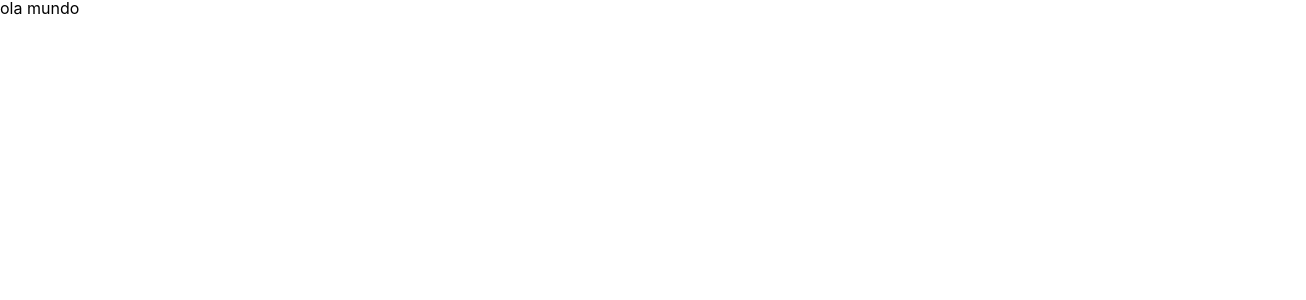
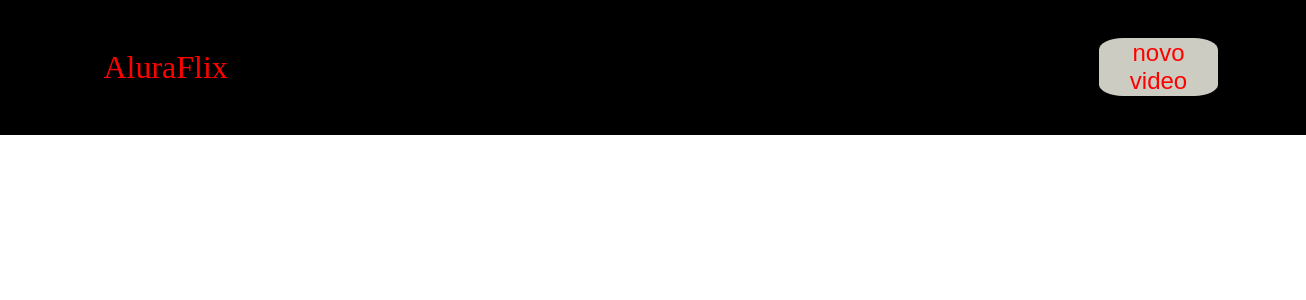
Before and after one commit to eldesonnascimento/desafio_aluraflix, a React (Create React App) app: page / in a window 1280 px wide. Shown: the top 300 px of the page, 1306 px wide, since content can reach past the window. Built offline with nearby package versions, Linux system fonts and the light colour scheme.

Commit message:
criando responsavidade do header

```diff
--- a/package.json
+++ b/package.json
@@ -10,6 +10,7 @@
     "react-dom": "^18.2.0",
     "react-scripts": "5.0.1",
     "styled-components": "^6.0.0-rc.1",
+    "styled-reset": "^4.4.7",
     "web-vitals": "^2.1.4"
   },
   "scripts": {
--- a/src/App.js
+++ b/src/App.js
@@ -1,11 +1,15 @@
-
+import Header from "./Components/Header";
+import {GlobalStyle} from "./styles"
 
 function App() {
   return (
     <div className="App">
-      <header>
-        <p>ola mundo</p>
-      </header>
+      <>
+      <GlobalStyle/>
+      <Header/>
+
+      </>
+
     </div>
   );
 }
--- a/src/Components/Header/index.jsx
+++ b/src/Components/Header/index.jsx
@@ -0,0 +1,20 @@
+import React from "react";
+import {Botao, Logo, Div,} from "../../styles"
+
+function Header(){
+  return(
+    <>
+      <Div>
+      <div>
+        <Logo>AluraFlix</Logo>
+      </div>
+
+      <div>
+        <Botao>novo video</Botao>
+      </div>
+
+      </Div>
+    </>
+  )
+}
+export default Header;
--- /dev/null
+++ b/src/styles.js
@@ -0,0 +1,46 @@
+import styled from "styled-components"
+import { createGlobalStyle } from 'styled-components';
+import reset from 'styled-reset';
+
+export const GlobalStyle = createGlobalStyle`
+  ${reset}
+  margin:0;
+  padding:0;
+  box-sizing:border-box;
+`;
+
+export const Botao = styled.button`
+background-color: #ccccc2;
+color: red;
+border-style:none;
+border-radius: 20%;
+font-size:150%;
+margin-right:7%;
+
+`;
+export const Logo = styled.p`
+padding-left:20%;
+font-size:200%;
+color:red;
+`;
+export const Div = styled.div`
+width:100vw;
+flex-direction: row;
+display:flex;
+gap:70%;
+align-items: center;
+padding: 3% 1%;
+background-color:black;
+text-align:center;
+justify-content:center;
+
+@media (max-width: 768px) {
+  gap:40%;
+}
+@media (max-width: 300px) {
+  gap:20%;
+}
+@media (max-width: 600px) {
+  gap:30%;
+}
+`;
```
Also changed, not shown: src/Components/Cadastro/CadastroCategoria/index.jsx (added), src/Components/Cadastro/CadastroVideo/index.jsx (added), 1 other file (tests, documents, lock files or other folders).
